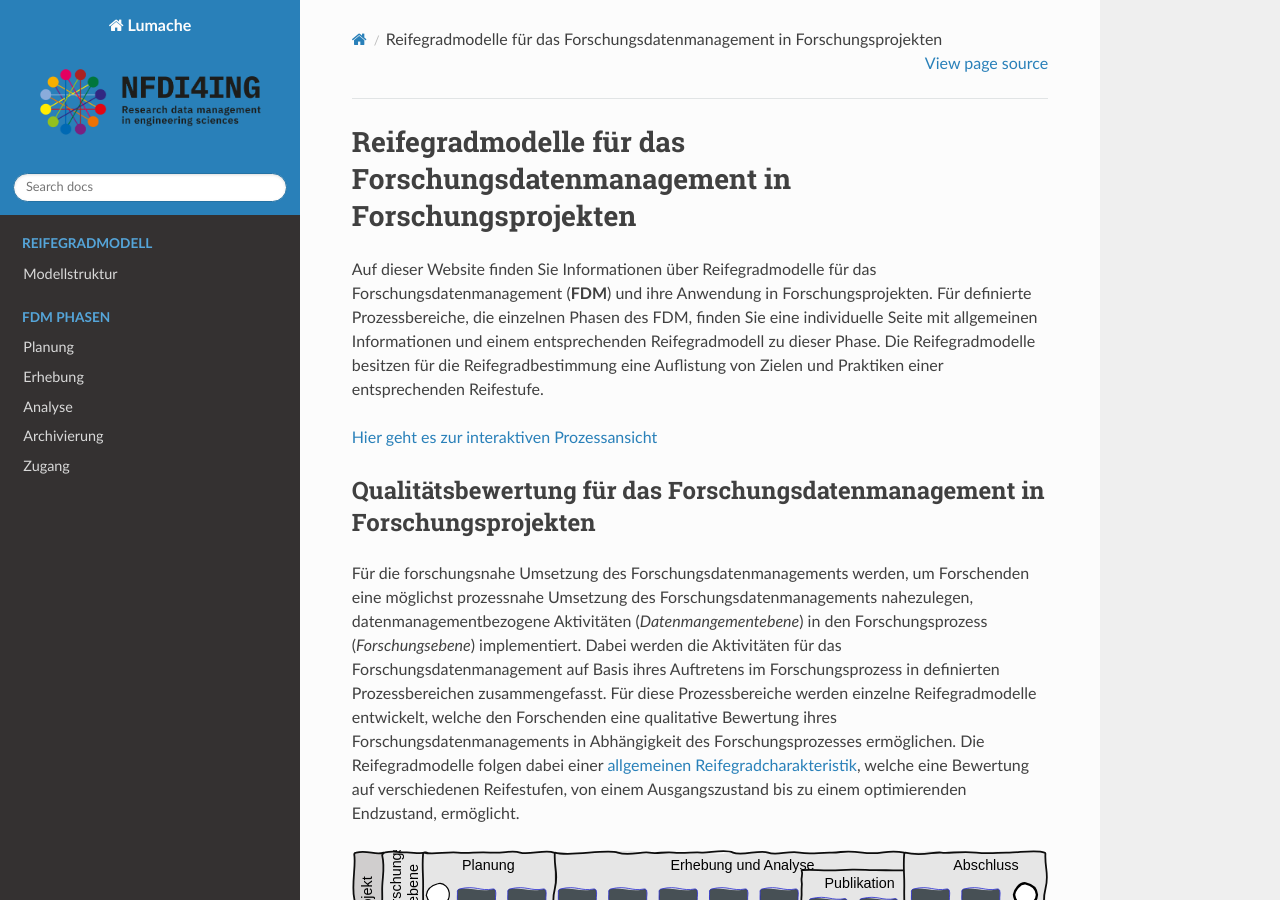
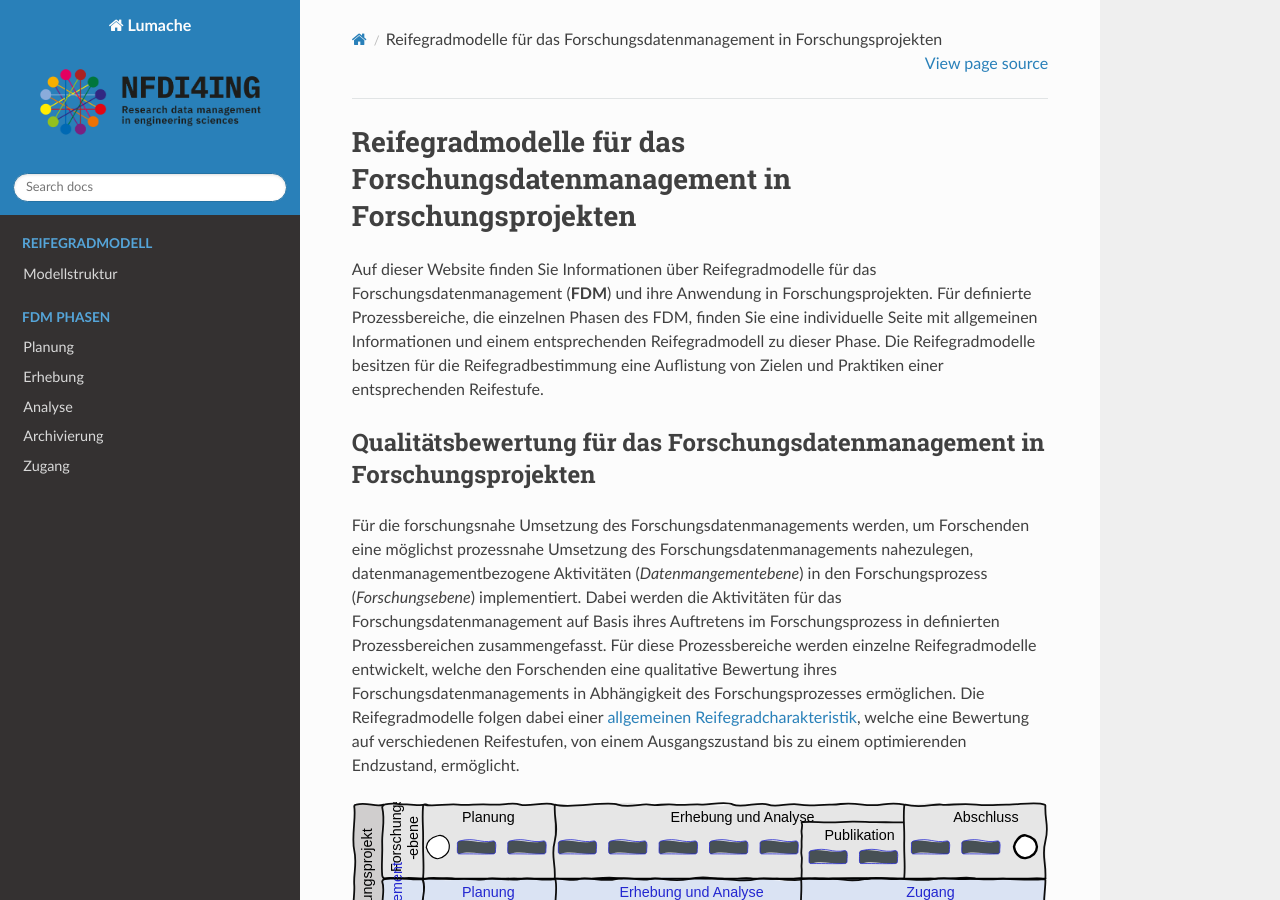
Before and after one commit to LUHMW/MaturityModelsNFDI4Ing, a Sphinx documentation site: the page built from docs/source/index.rst, in a window 1280 px wide and 900 px high. Built offline with Sphinx 7.4.7 and the Read the Docs theme 3.1.0, drawn with Linux system fonts in a browser that asks for light colours.

Commit message:
Update index.rst

```diff
--- a/docs/source/index.rst
+++ b/docs/source/index.rst
@@ -5,7 +5,7 @@ Auf dieser Website finden Sie Informationen über Reifegradmodelle für das Fors
 Für definierte Prozessbereiche, die einzelnen Phasen des FDM, finden Sie eine individuelle Seite mit allgemeinen Informationen und einem entsprechenden Reifegradmodell zu
 dieser Phase. Die Reifegradmodelle besitzen für die Reifegradbestimmung eine Auflistung von Zielen und Praktiken einer entsprechenden Reifestufe.
 
-`Hier geht es zur interaktiven Prozessansicht </prozess.svg>`_
+
 
 Qualitätsbewertung für das Forschungsdatenmanagement in Forschungsprojekten
 --------
```
